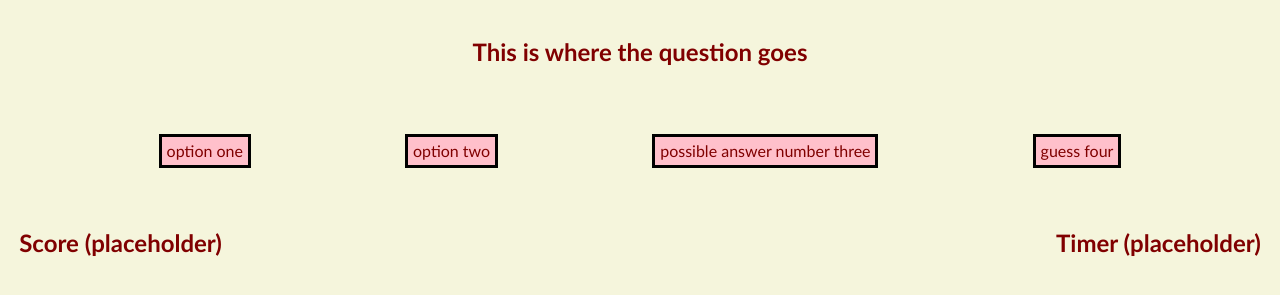
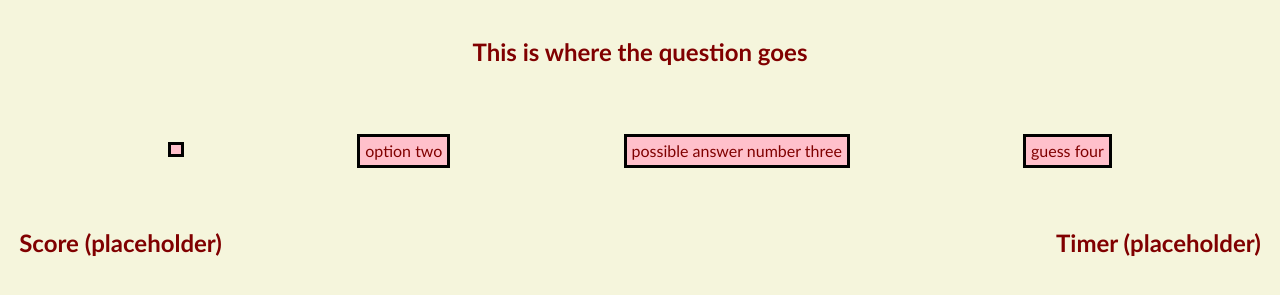
Before and after one commit to Dennis-Inglehart/module-four-challenge, a plain HTML site: page index.html in a window 1280 px wide. Shown: the part 111-406 px from the top of the page. Drawn offline with Linux system fonts and the light colour scheme.

Commit message:
add HTML maybe

```diff
--- a/index.html
+++ b/index.html
@@ -17,7 +17,7 @@
         <h2 id="the-question">This is where the question goes</h3>
     </section>
     <section class="basal-section" id="answer-buttons-section">
-        <div class="answer-button" id="answer-button-one">option one</div>
+        <div class="answer-button" id="answer-button-one"></div>
         <div class="answer-button" id="answer-button-two">option two</div>
         <div class="answer-button" id="answer-button-three">possible answer number three</div>
         <div class="answer-button" id="answer-button-four">guess four</div>
```
